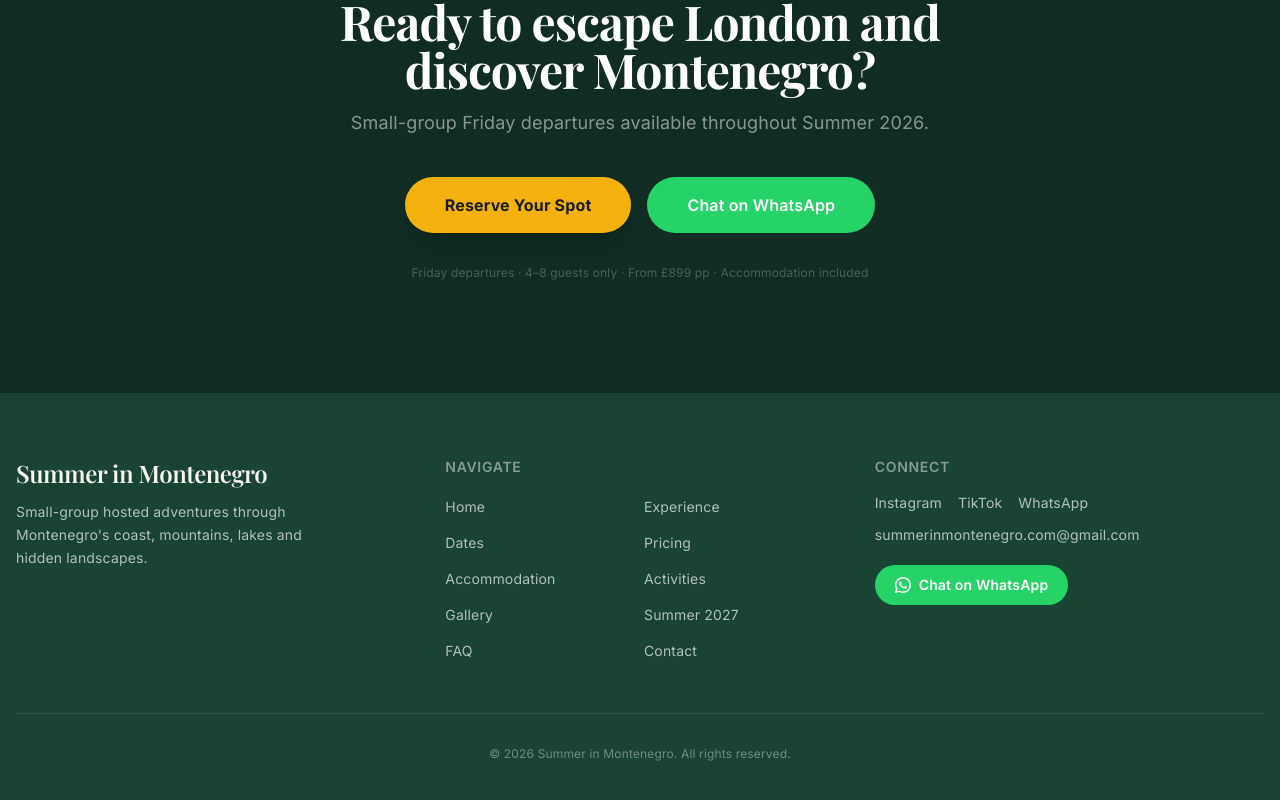
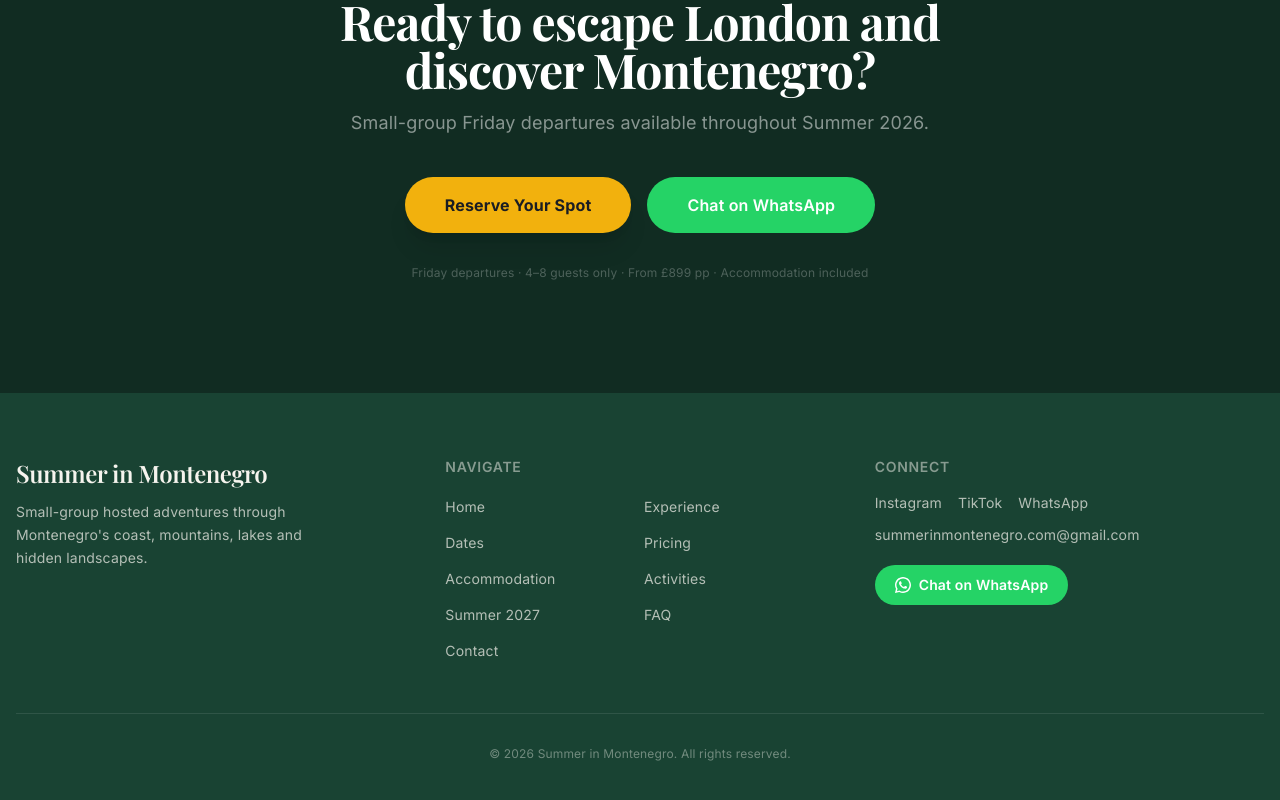
Before and after one commit to xalemx/summer-in-montenegro, a React (Vite) app: page / in a window 1280 px wide. Shown: the part 7242-8042 px from the top of the page. Built offline with nearby package versions, Linux system fonts and the light colour scheme; no server answers; a web font is replaced by a local one.

Commit message:
File changes

```diff
--- a/src/components/Footer.jsx
+++ b/src/components/Footer.jsx
@@ -7,7 +7,7 @@ const LINKS = [
   { label: 'Pricing', to: '/pricing' },
   { label: 'Accommodation', to: '/accommodation' },
   { label: 'Activities', to: '/activities' },
-  { label: 'Gallery', to: '/gallery' },
+
   { label: 'Summer 2027', to: '/summer-2027' },
   { label: 'FAQ', to: '/faq' },
   { label: 'Contact', to: '/contact' },
```
